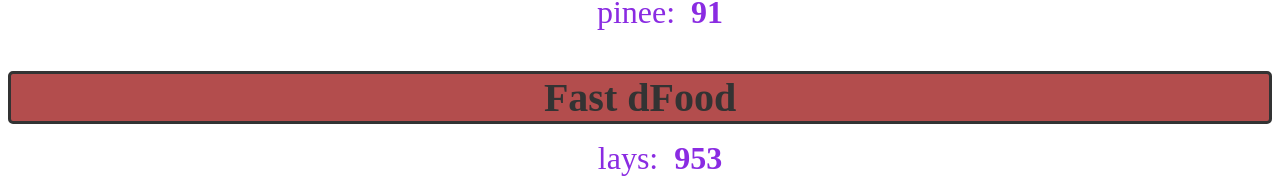
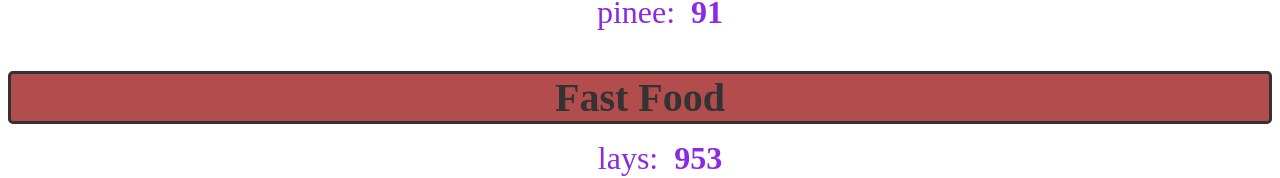
Before and after one commit to abuqaiselegant/WebDevHC, a React (Vite) app in the folder react/my-reactjs-app/: page / in a window 1280 px wide. Shown: the part 950-1128 px from the top of the page. Built offline with nearby package versions, Linux system fonts and the light colour scheme; the HTML template or start-up script is replaced by a standard one.

Commit message:
added fastfood card

```diff
--- a/react/my-reactjs-app/src/App.jsx
+++ b/react/my-reactjs-app/src/App.jsx
@@ -41,7 +41,7 @@
        {<MyComponents/>}
        {<List items ={fruits} category ="Fruits"/>}
        {<List items ={Vegetables} category ="Vegetables"/>}
-       {<List items ={fastFood} category ="Fast dFood"/>}
+       {<List items ={fastFood} category ="Fast Food"/>}
         </>
   );
 }
```
